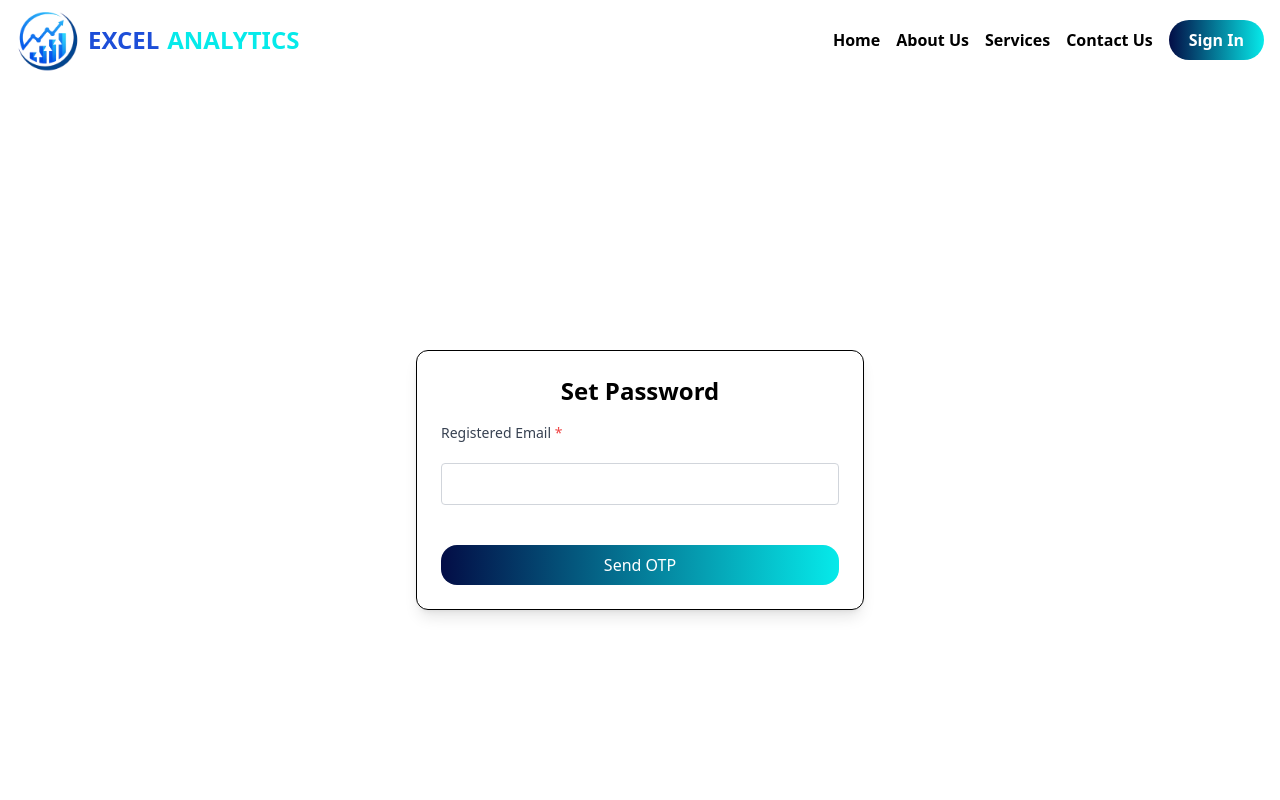
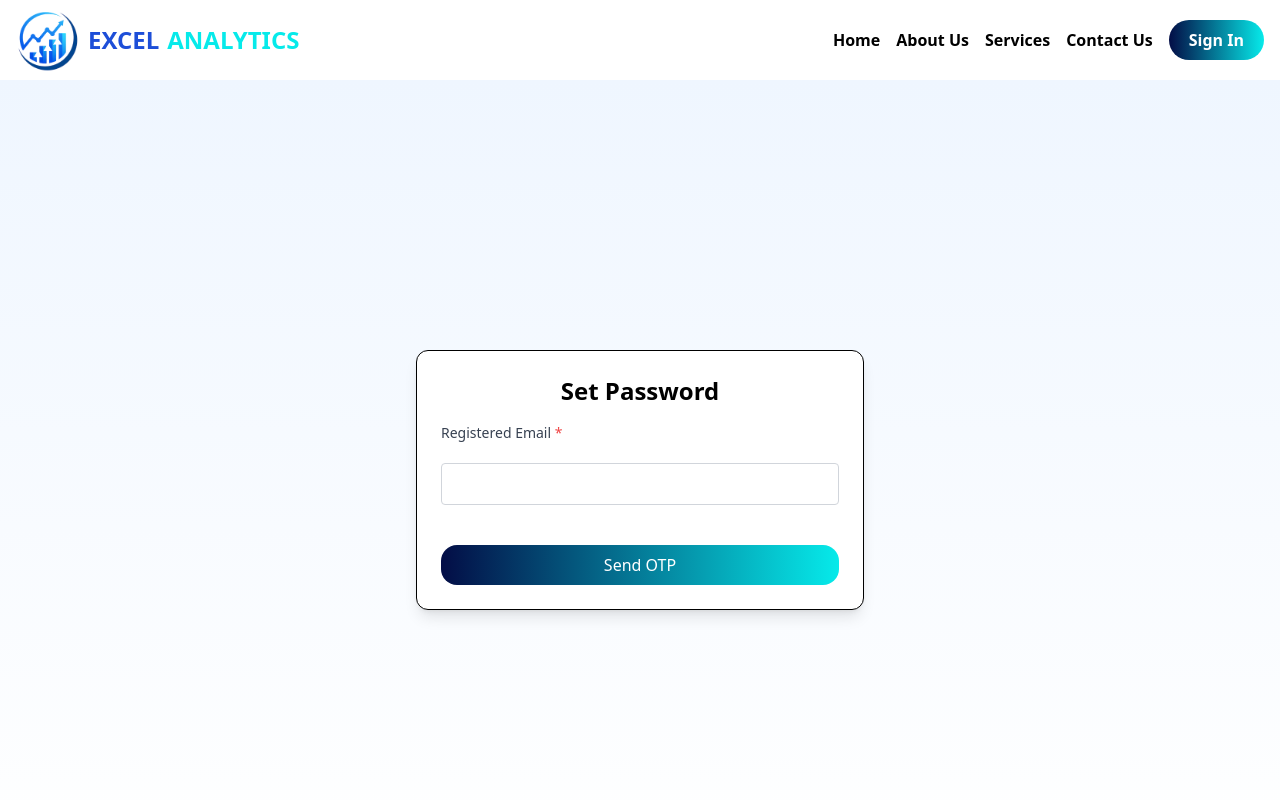
Before and after one commit to Mayurghule2/Excel-Analytics, a React (Vite) app in the folder client/: page /ForgetPwd in a window 1280 px wide. Shown: the top 800 px of the page. Built offline with nearby package versions, Linux system fonts and the light colour scheme.

Commit message:
addforgetpwd

```diff
--- a/client/src/pages/ForgetPassword.jsx
+++ b/client/src/pages/ForgetPassword.jsx
@@ -82,7 +82,7 @@
   };
 
   return (
-    <div className="bg-white min-h-screen flex justify-center items-center p-8">
+    <div className="bg-gradient-to-b from-blue-50 to-white min-h-screen flex justify-center items-center p-8">
       <div className="bg-white border border-black rounded-xl p-6 w-full max-w-md shadow-lg">
         <div className="text-center mb-4">
           <h2 className="text-2xl font-semibold">Set Password</h2>
```
